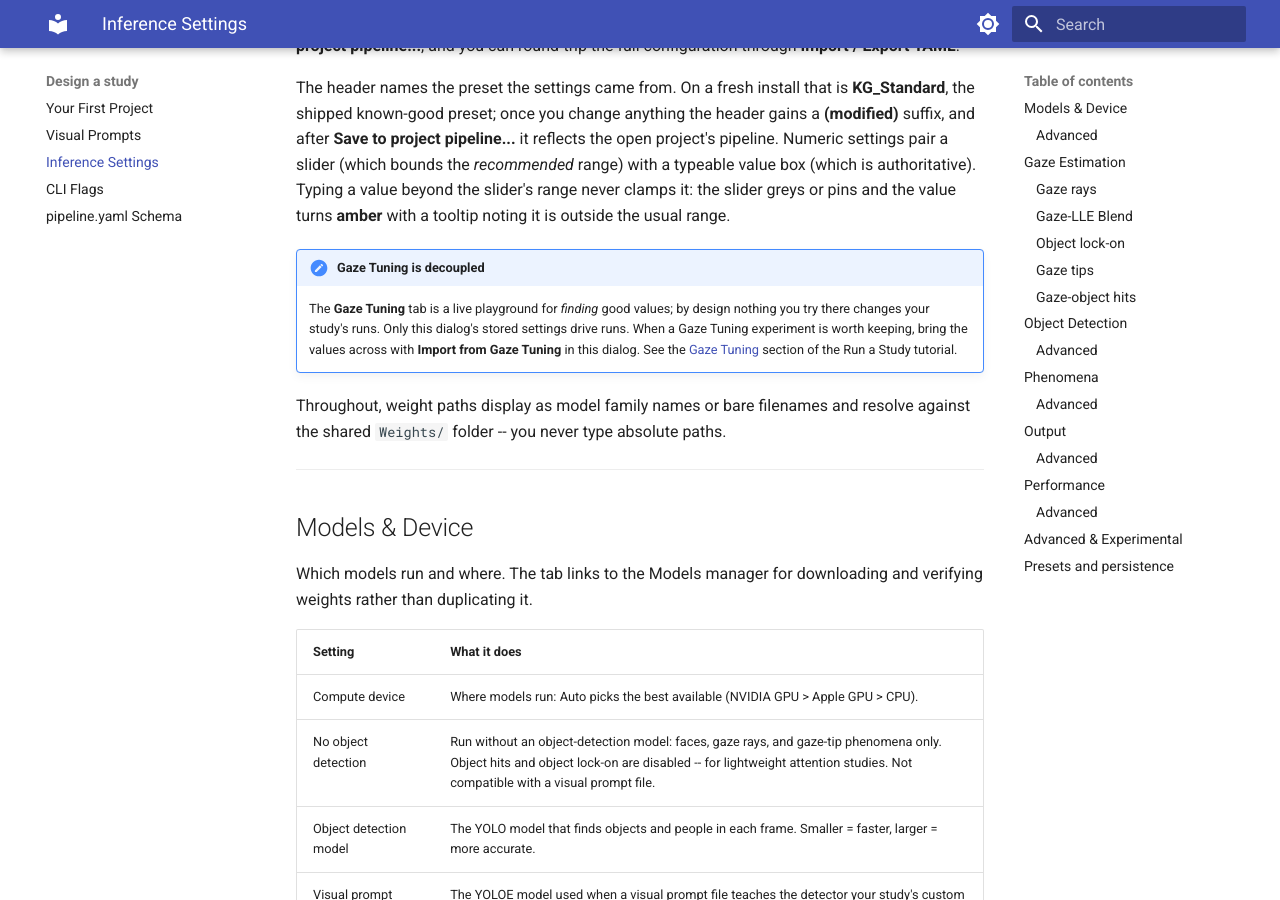
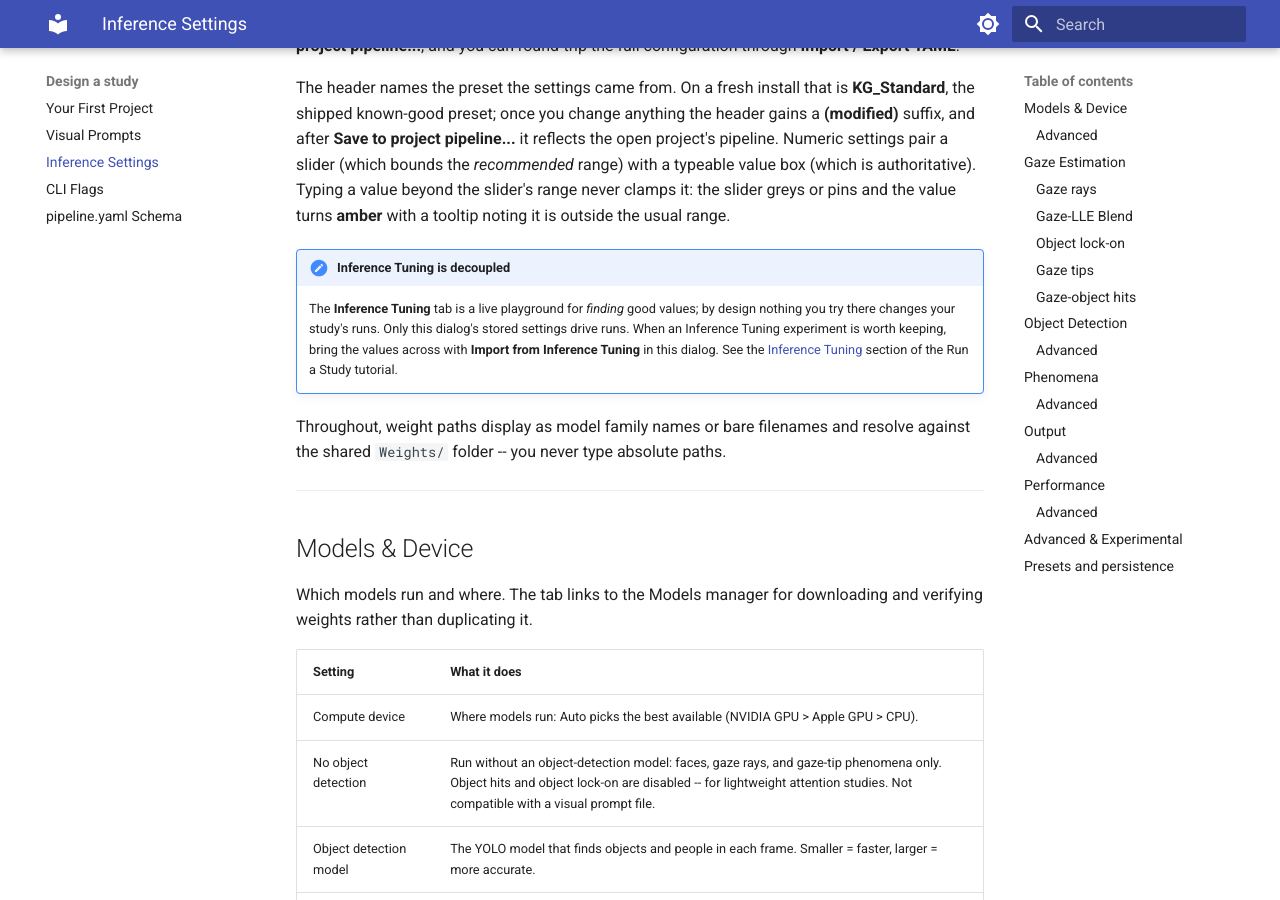
Before and after one commit to kylen-d/mindsight, an MkDocs documentation site: the page built from docs/reference/inference-settings.md, in a window 1280 px wide and 900 px high, scrolled down 415 px. Built offline with MkDocs 1.6.1 and Material for MkDocs 9.7.7, drawn with Linux system fonts in a browser that asks for light colours.

Commit message:
docs(tutorial,reference): Plan Session guidance, Inference Tuning rename, PDF
Tutorial: tab list and planned-session paragraph now name + Plan Session...;
appendix heading and anchor follow the Inference Tuning rename. Reference
page admonition and cross-link updated to #inference-tuning. PDF reprinted.

```diff
--- a/docs/reference/inference-settings.md
+++ b/docs/reference/inference-settings.md
@@ -23,13 +23,14 @@ authoritative). Typing a value beyond the slider's range never clamps it: the
 slider greys or pins and the value turns **amber** with a tooltip noting it is
 outside the usual range.
 
-!!! note "Gaze Tuning is decoupled"
-    The **Gaze Tuning** tab is a live playground for *finding* good values; by
-    design nothing you try there changes your study's runs. Only this dialog's
-    stored settings drive runs. When a Gaze Tuning experiment is worth keeping,
-    bring the values across with **Import from Gaze Tuning** in this dialog. See
-    the [Gaze Tuning](../studies/run-a-study-tutorial.md#gaze-tuning) section of
-    the Run a Study tutorial.
+!!! note "Inference Tuning is decoupled"
+    The **Inference Tuning** tab is a live playground for *finding* good
+    values; by design nothing you try there changes your study's runs. Only
+    this dialog's stored settings drive runs. When an Inference Tuning
+    experiment is worth keeping, bring the values across with **Import from
+    Inference Tuning** in this dialog. See the
+    [Inference Tuning](../studies/run-a-study-tutorial.md#inference-tuning)
+    section of the Run a Study tutorial.
 
 Throughout, weight paths display as model family names or bare filenames and
 resolve against the shared `Weights/` folder -- you never type absolute paths.
```
Also changed, not shown: docs/studies/run-a-study-tutorial.md (+19 -17 lines).
